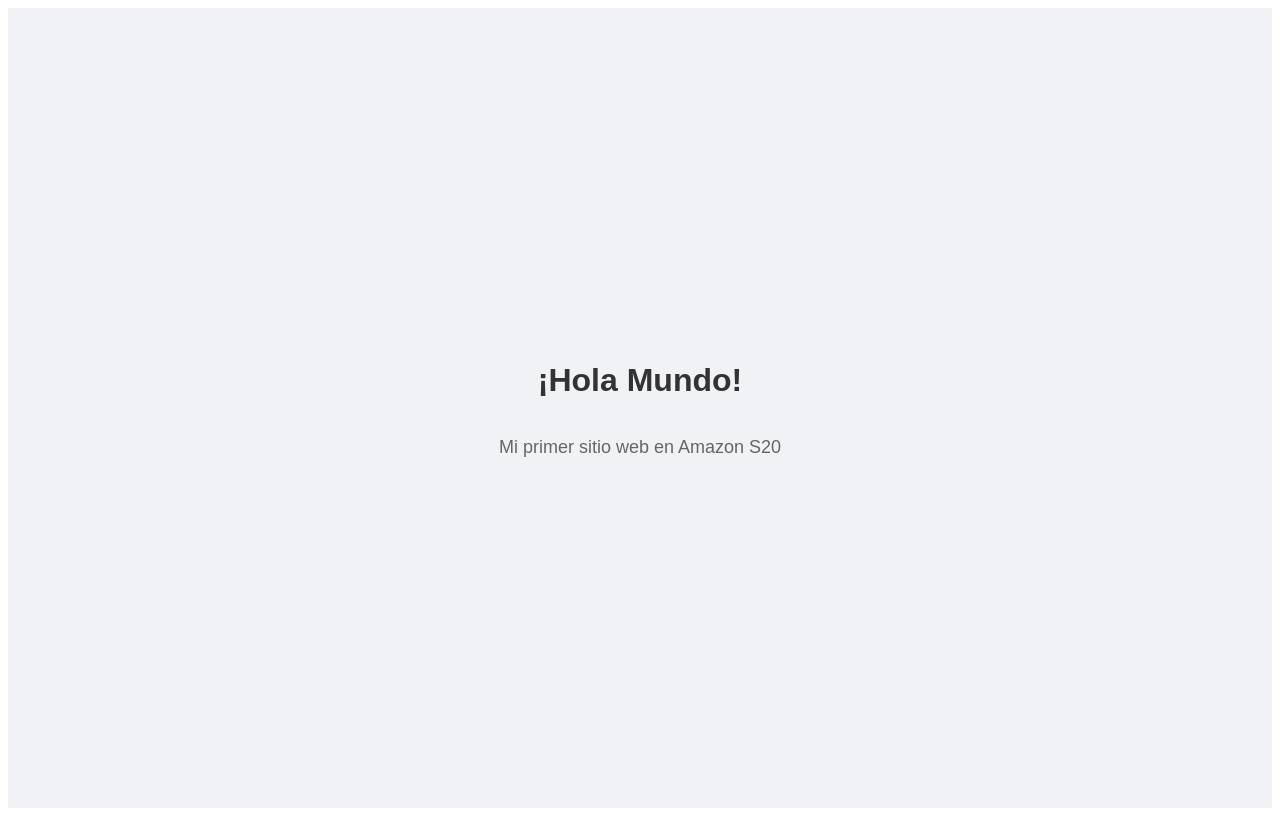
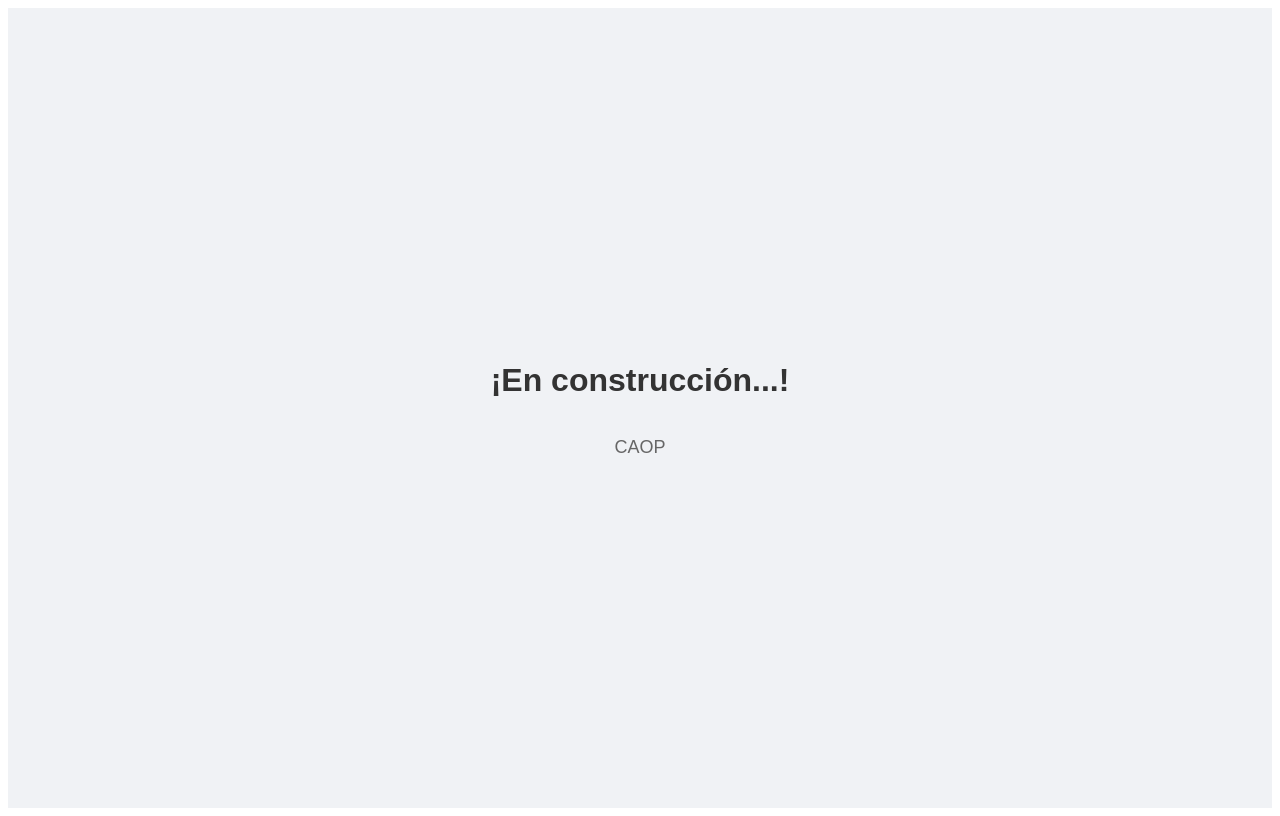
Before and after one commit to CesarAnderson/CesarAnderson, a plain HTML site: page docs/index.html in a window 1280 px wide. Drawn offline with Linux system fonts and the light colour scheme.

Commit message:
Update index.html

```diff
--- a/docs/index.html
+++ b/docs/index.html
@@ -8,8 +8,8 @@
 </head>
 <body>
     <div class="container">
-        <h1>¡Hola Mundo!</h1>
-        <p>Mi primer sitio web en Amazon S20</p>
+        <h1>¡En construcción...!</h1>
+        <p>CAOP </p>
     </div>
 </body>
 </html>
```
